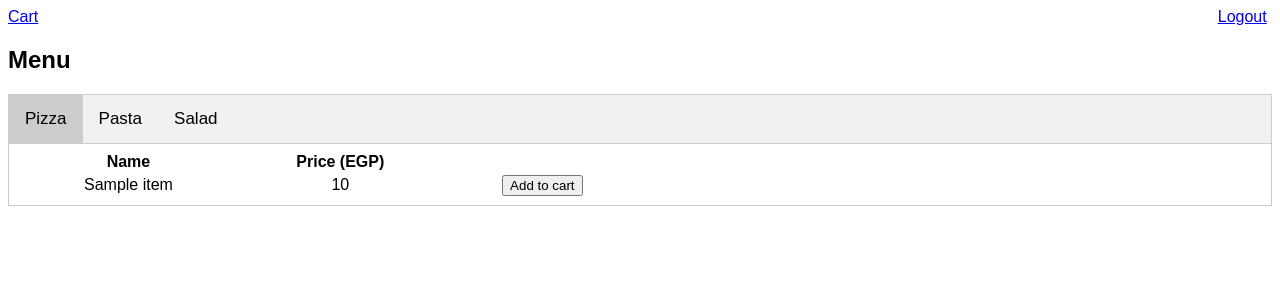
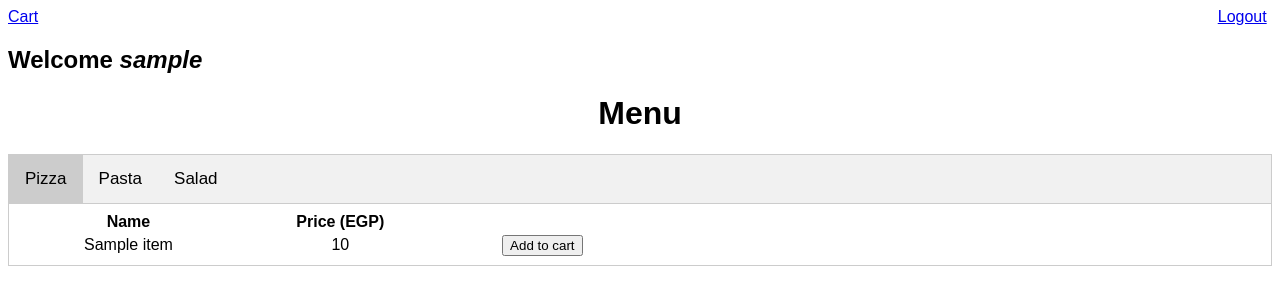
Before and after one commit to Amr-Elnemr/Menu-Ordering-App, a Django app: page / in a window 1280 px wide. Shown: the top 305 px of the page. Run offline with Django 3.2, Linux system fonts and the light colour scheme; a user stored in the database is signed in; tables that the repository leaves empty hold one stand-in row (values such as "Sample post").

Commit message:
Add username to homepage..welcoming :)

```diff
--- a/orders/templates/index.html
+++ b/orders/templates/index.html
@@ -49,7 +49,8 @@
 
       <a href="{% url 'signout' %}" style="position:absolute;top:10;right:10pt;">Logout</a>
 
-      <h2>Menu</h2>
+      <h2>Welcome <i>{{request.user.username}}</i></h2>
+      <h1 align="center">Menu</h1>
 
       <div class="tab">
         <button class="tablinks active" onclick="openCat(event, 'Pizza')">Pizza</button>
--- a/orders/views.py
+++ b/orders/views.py
@@ -5,6 +5,7 @@ from django.contrib.auth import authenticate, login, logout
 from django.shortcuts import render, redirect
 from .models import Items
 from django.db import IntegrityError
+import json
 
 # Create your views here.
 def home(request):
@@ -37,7 +38,7 @@ def register(request):
 @login_required()
 def index(request):
     # return HttpResponse("Project 3: TODO")
-
+    print(type(request))
     piArray = Items.objects.filter(category='pi')
     paArray = Items.objects.filter(category='pa')
     saArray = Items.objects.filter(category='sa')
```
